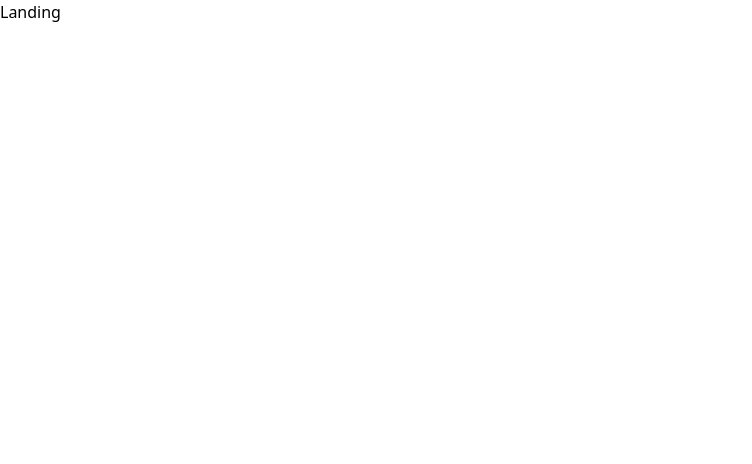
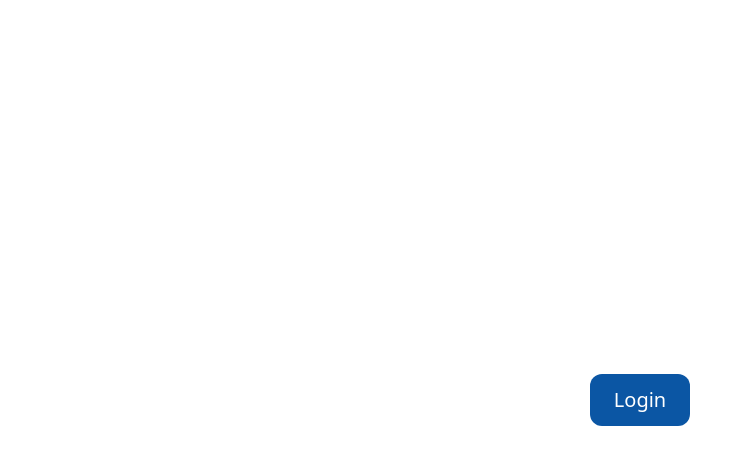
Before and after one commit to Abishek6702/finance_client, a React (Vite) app: page / in a window 1280 px wide. Shown: the top 464 px of the page, without its empty margins (0-752 px from the left). Built offline with nearby package versions, Linux system fonts and the light colour scheme.

Commit message:
developed login button in landing page

```diff
--- a/src/pages/Landing.jsx
+++ b/src/pages/Landing.jsx
@@ -1,9 +1,14 @@
 import React from 'react'
+import { useNavigate } from 'react-router-dom'
 
 const Landing = () => {
+  const navigate = useNavigate()
+  const handleLogin=()=>{
+    navigate('/login')
+  }
   return (
-    <div>
-     Landing
+    <div className='flex justify-center items-center w-full h-screen '  >
+     <button className='boder border-[#d9d9d9] bg-[#0b56a4] text-white text-xl rounded-xl p-3 px-6 cursor-pointer' onClick={handleLogin}>Login</button>
     </div>
   )
 }
```
